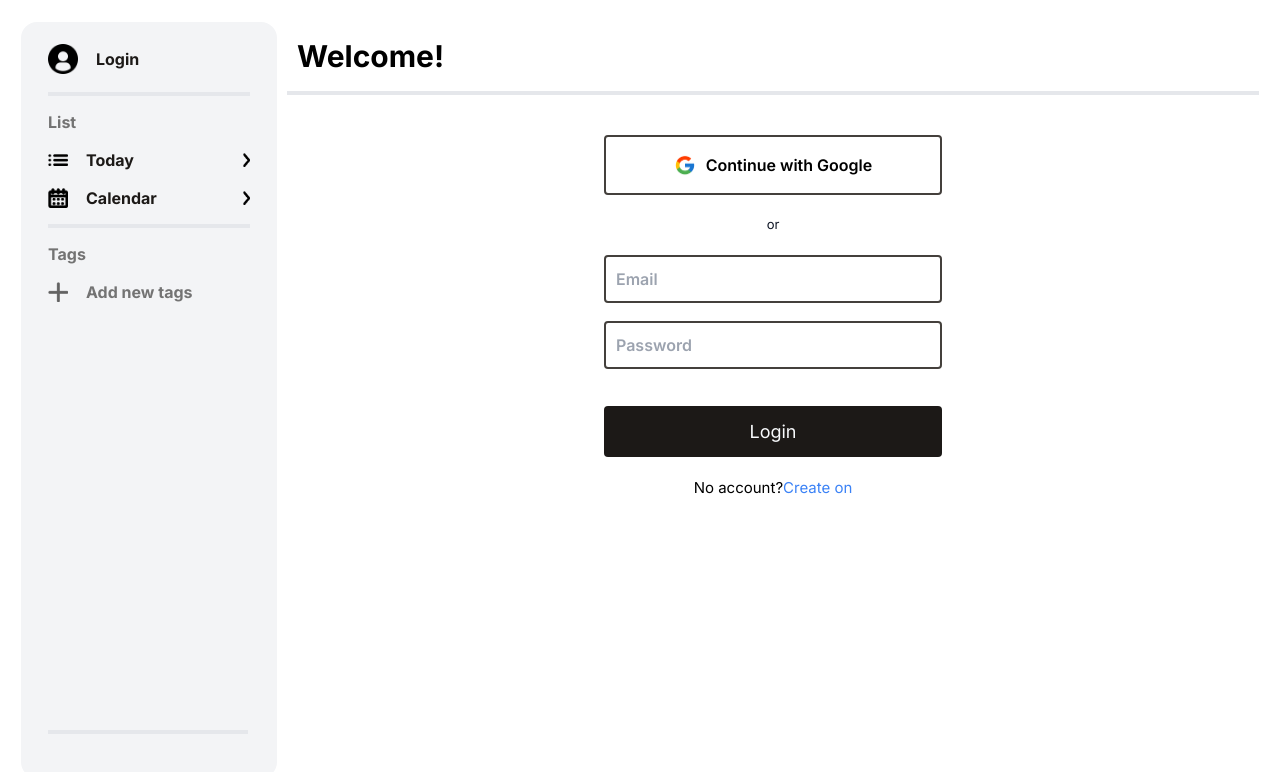
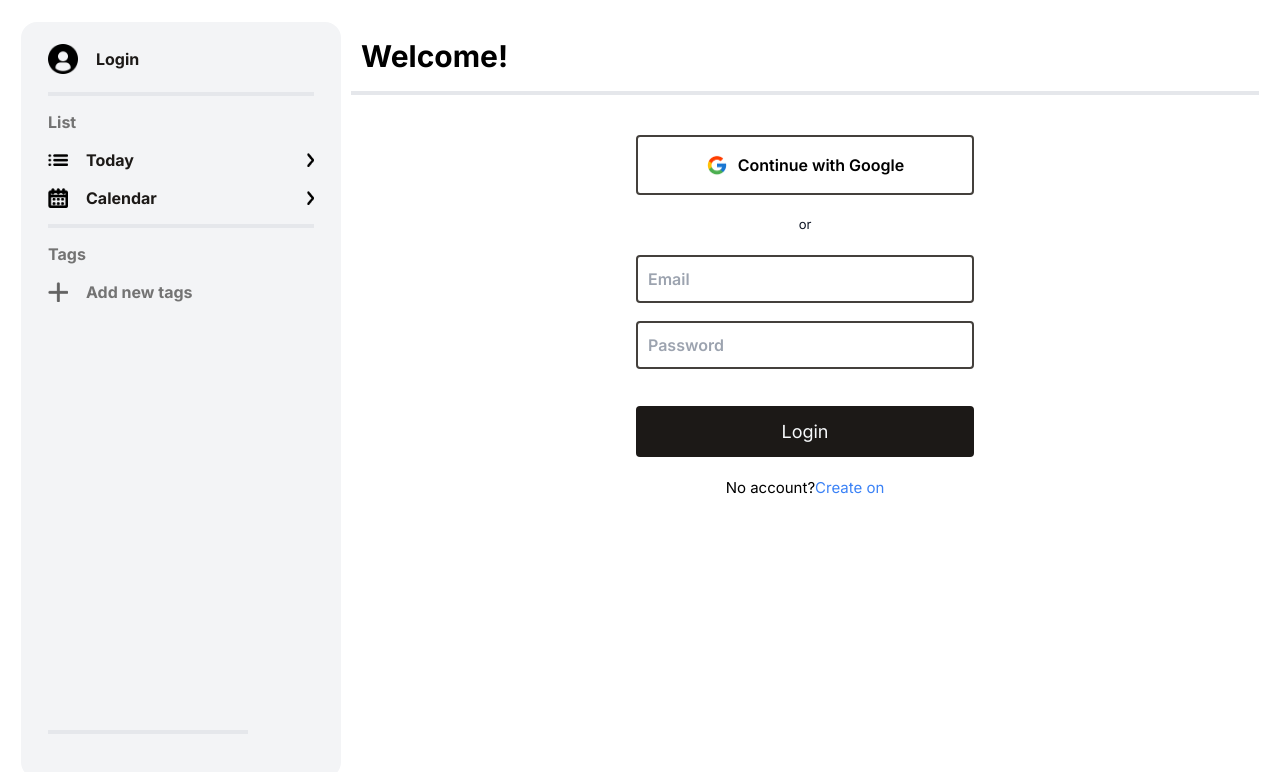
Before and after one commit to ITsMyPlan/todotasks, a Next.js app: page /signin in a window 1280 px wide. Shown: the top 772 px of the page. Built offline with nearby package versions, Linux system fonts and the light colour scheme; no server answers.

Commit message:
fix: 반응형 오류 및 리다이렉트 경로 수정
* 인증 상태에 따른 페이지 접근 제한 경로 추가 ('/')
* 반응형 css 수정
* 로그아웃시 '/signin'으로 리다이렉트 경로 설정

```diff
--- a/app/_components/auth/signOut/actions.ts
+++ b/app/_components/auth/signOut/actions.ts
@@ -6,5 +6,5 @@ export default async function logout() {
   if (error) {
     console.error('로그아웃 중 오류 발생:', error.message)
   }
-  console.log('로그아웃!! 쿠키 삭제됨')
+   window.location.replace('/signin')
 }
--- a/app/_components/layout/Sidebar.tsx
+++ b/app/_components/layout/Sidebar.tsx
@@ -23,7 +23,7 @@ const Sidebar = () => {
   const email = user ? user.email : null
 
   return (
-    <div className="max-sm:hidden relative box-border bg-gray-100 font-bold text-neutral-500 rounded-2xl md:w-[280px] min-w-64 px-[27px] py-[22px]">
+    <div className="max-md:hidden relative box-border bg-gray-100 font-bold text-neutral-500 rounded-2xl min-w-80 px-[27px] py-[22px]">
       <div className="border-b-4  mb-[14px] pb-[18px]">
         <button type="button" className="flex items-center">
           <div className="max-w-max mr-[18px]">
@@ -36,29 +36,31 @@ const Sidebar = () => {
       <div className="border-b-4">
         <div className="">List</div>
         <div className="my-[14px] text-stone-900">
+          <Link href="/today">
             <button type="button" className="flex items-center mb-[14px] relative w-full">
               <div className="max-w-max mr-[18px]">
                 <Image src={TodayIcon} alt="userimg" style={{ width: 20, height: 11.4 }} />
               </div>
-            <div>
-              <Link href="/today">Today</Link>
+
+              <div>Today</div>
+
+              <div className="absolute right-0">
+                <Image src={ArrowBtn} alt="view more" style={{ width: 7, height: 14 }} />
               </div>
+            </button>{' '}
+          </Link>
+
+          <Link href="/calendar">
+            <button type="button" className="flex items-center relative w-full">
+              <div className="max-w-max mr-[18px]">
+                <Image src={CalendarIcon} alt="userimg" style={{ width: 20, height: 20 }} />
+              </div>
+              <div>Calendar</div>
               <div className="absolute right-0">
                 <Image src={ArrowBtn} alt="view more" style={{ width: 7, height: 14 }} />
               </div>
             </button>
-
-          <button type="button" className="flex items-center relative w-full">
-            <div className="max-w-max mr-[18px]">
-              <Image src={CalendarIcon} alt="userimg" style={{ width: 20, height: 20 }} />
-            </div>
-            <div>
-              <Link href="/calendar">Calendar</Link>
-            </div>
-            <div className="absolute right-0">
-              <Image src={ArrowBtn} alt="view more" style={{ width: 7, height: 14 }} />
-            </div>
-          </button>
+          </Link>
         </div>
       </div>
 
--- a/app/_components/layout/Todo.tsx
+++ b/app/_components/layout/Todo.tsx
@@ -90,7 +90,7 @@ export default function Todo() {
 
       <Modal>
         {viewTask && selectedTask ? (
-          <div className="">
+          <div className="max-sm:w-full min-w-80">
             {editTask ? (
               <TaskForm
                 initialTitle={selectedTask.todo_title}
@@ -109,7 +109,12 @@ export default function Todo() {
                     onClick={() => deleteTaskBtn(selectedTask.todo_id)}
                     className="relative h-full bg-gray-200 hover:bg-gray-300 active:bg-gray-300 rounded-md w-1/2 mr-[5px]"
                   >
-                    <Image src={RemoveIcon} alt="delete button" style={{ width: 22, height: 27.5 }} className="insetcenter" />
+                    <Image
+                      src={RemoveIcon}
+                      alt="delete button"
+                      style={{ width: 22, height: 27.5 }}
+                      className="insetcenter"
+                    />
                   </button>
 
                   <button
--- a/common/modal/Modal.tsx
+++ b/common/modal/Modal.tsx
@@ -12,7 +12,7 @@ const Modal = ({ children }: ModalProps) => {
   if (!addTaskOn && !viewTaskOn) return null
 
   return (
-    <div className="w-1/2 max-sm:w-full absolute min-w-80 h-full bg-gray-100 font-bold z-50 bottom-0 right-0 text-neutral-500 rounded-2xl  px-[27px] py-[22px]">
+    <div className="max-sm:w-full min-w-80 absolute h-full bg-gray-100 font-bold z-50 bottom-0 right-0 text-neutral-500 rounded-2xl  px-[27px] py-[22px]">
       <div className="relative w-full h-full">
         <div className="flex justify-between border-b-4 px-[2px] pb-[2px]">
           <div className="font-bold text-[30px]">Task</div>
--- a/middleware.ts
+++ b/middleware.ts
@@ -3,7 +3,7 @@ import { updateSession } from '@/_utils/supabase/middleware'
 import { createServerClient, type CookieOptions } from '@supabase/ssr'
 
 // 로그인해야 접근할 수 있는 루트[]
-const protectedRoutes = ['/today', '/calendar']
+const protectedRoutes = ['/today', '/calendar', '/']
 
 export async function middleware(request: NextRequest) {
   const response = await updateSession(request)
```
Lines whose indentation alone changed are shown as unchanged.
